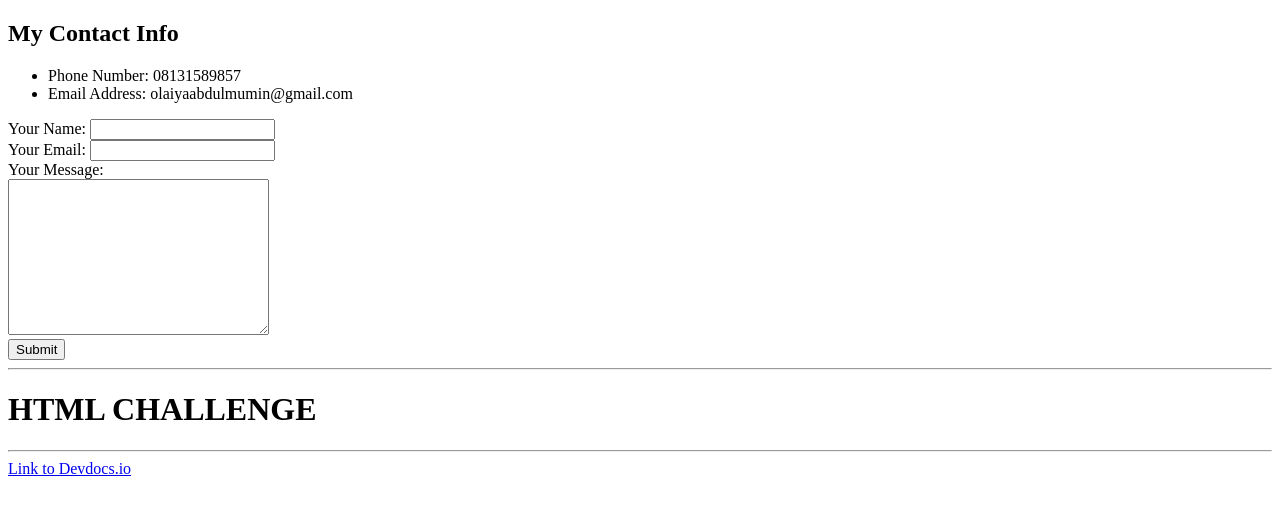
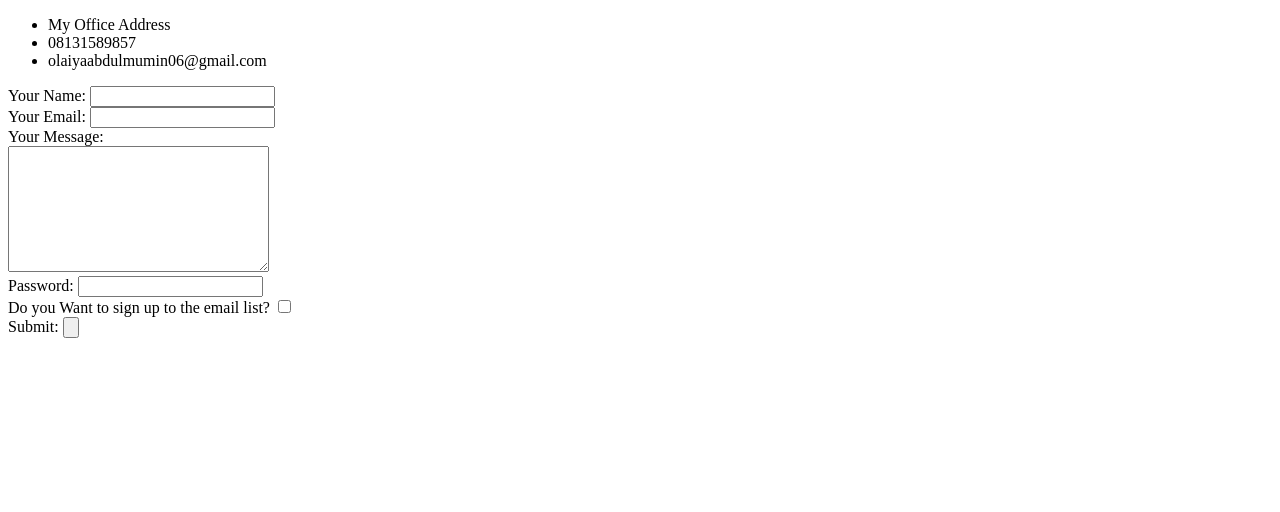
Before and after one commit to Omar-bn-Bidden/CV, a plain HTML site: page Contact.html in a window 1280 px wide. Drawn offline with Linux system fonts and the light colour scheme.

Commit message:
Update Contact.html

```diff
--- a/Contact.html
+++ b/Contact.html
@@ -1,27 +1,32 @@
 <!DOCTYPE html>
 <html lang="en" dir="ltr">
+
 <head>
   <meta charset="utf-8">
   <title>Contact Me</title>
 </head>
+
 <body>
-    <h2>My Contact Info</h2>
   <ul>
-        <li>Phone Number: 08131589857</li>
-        <li>Email Address: olaiyaabdulmumin@gmail.com</li>
+    <li>My Office Address</li>
+    <li>08131589857</li>
+    <li>olaiyaabdulmumin06@gmail.com</li>
   </ul>
-      <form class="" action=" mailto: olaiyaabdulmumin@gmail.com" method="post">
-        <label> Your Name:</label>
-        <input type="text" name=" your name" value=""><br>
-        <label> Your Email: </label>
-        <input type="text" name=" your email" value=""><br>
+
+  <form action="mailto:info@olaiyaabdulmumin06" method="post" enctype="text/plain">
+    <label>Your Name:</label>
+    <input type="text" name="yourname" value=""><br>
+    <label>Your Email:</label>
+    <input type="email" name="youremail" value=""><br>
     <label>Your Message:</label><br>
-        <textarea name="name" rows="10" cols="30"></textarea><br>
-        <input type="submit" name="" value="Submit">
+    <textarea name="yourmessage" rows="8" cols="30"></textarea><br>
+    <label>Password:</label>
+    <input type="password" name="yourpassword" value=""><br>
+    <label>Do you Want to sign up to the email list?</label>
+    <input type="checkbox" name="" value=""><br>
+    <label>Submit:</label>
+    <input type="submit" name="" value="">
   </form>
-<hr>
-  <h1>HTML CHALLENGE</h1>
-<hr>
-<a href="https://devdocs.io/"> Link to Devdocs.io</a>
 </body>
+
 </html>
```
Lines whose indentation alone changed are shown as unchanged.
